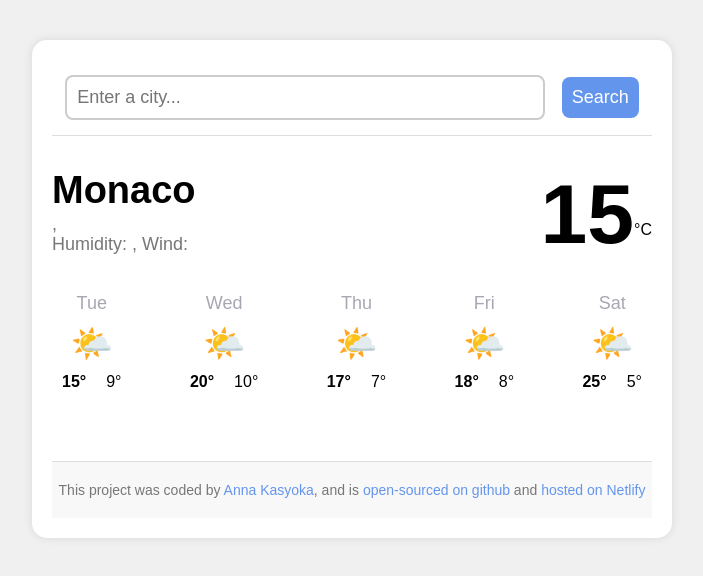
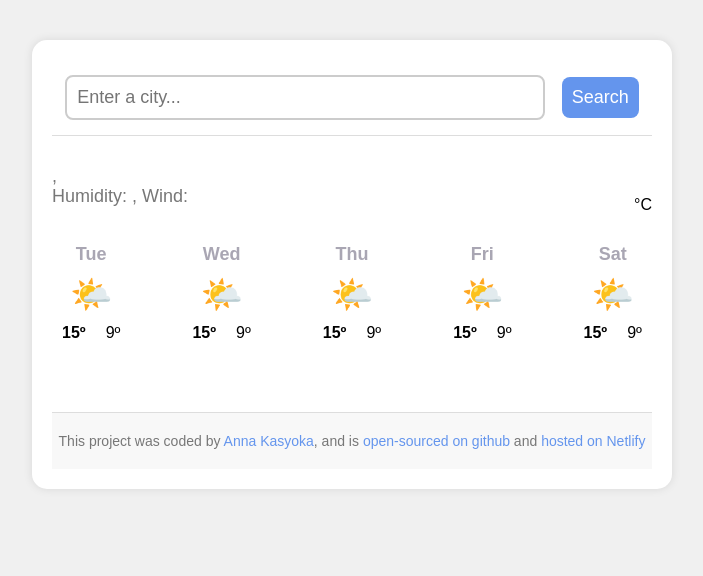
Before and after one commit to annakasyoka-eng/forecast-hub-project, a plain HTML site: page index.html in a window 1280 px wide. Shown: the whole page, without its empty margins (288-991 px from the left). Drawn offline with nearby package versions, Linux system fonts and the light colour scheme.

Commit message:
Add JS templates for UI structure

```diff
--- a/index.html
+++ b/index.html
@@ -18,8 +18,8 @@
      <main>
       <div class="weather-app-data">
        <div>
-         <h1 class="weather-app-city">
-          Monaco
+         <h1 class="weather-app-city"
+          id="city">
          </h1>
          <p class="weather-app-details">
           <span id="time"></span>,<span id="description"></span>
@@ -29,63 +29,12 @@
        </div>
         <div class="weather-app-container">
          <div class="weather-app-icon" id="icon"></div>
-         <div class="weather-app-temperature">15</div>
+         <div class="weather-app-temperature" id="temperature"></div>
          <div class="weather-app-unit">°C</div>
         </div>
       </div>
-       <div class="weather-forecast">
-          <div class="weather-forecast-day">
-            <div class="weather-forecast-date">Tue</div>
-            <div class="weather-forecast-icon">🌤️</div>
-            <div class="weather-forecast-temperatures">
-              <div class="weather-forecast-temperature">
-                <strong>15°</strong>
-              </div>
-              <div class="weather-forecast-temperature">9°</div>
-            </div>
-          </div>
-          <div class="weather-forecast-day">
-            <div class="weather-forecast-date">Wed</div>
-            <div class="weather-forecast-icon">🌤️</div>
-            <div class="weather-forecast-temperatures">
-              <div class="weather-forecast-temperature">
-                <strong>20°</strong>
-              </div>
-              <div class="weather-forecast-temperature">10°</div>
-            </div>
-          </div>
-          <div class="weather-forecast-day">
-            <div class="weather-forecast-date">Thu</div>
-            <div class="weather-forecast-icon">🌤️</div>
-            <div class="weather-forecast-temperatures">
-              <div class="weather-forecast-temperature">
-                <strong>17°</strong>
-              </div>
-              <div class="weather-forecast-temperature">7°</div>
-            </div>
-          </div>
-          <div class="weather-forecast-day">
-            <div class="weather-forecast-date">Fri</div>
-            <div class="weather-forecast-icon">🌤️</div>
-            <div class="weather-forecast-temperatures">
-              <div class="weather-forecast-temperature">
-                <strong>18°</strong>
-              </div>
-              <div class="weather-forecast-temperature">8°</div>
-            </div>
-          </div>
-          <div class="weather-forecast-day">
-            <div class="weather-forecast-date">Sat</div>
-            <div class="weather-forecast-icon">🌤️</div>
-            <div class="weather-forecast-temperatures">
-              <div class="weather-forecast-temperature">
-                <strong>25°</strong>
-              </div>
-              <div class="weather-forecast-temperature">5°</div>
-            </div>
-          </div>
-        </div>
-      </body>
+       <div class="weather-forecast" id="forecast">
+
      </main>
 
      <footer>
--- a/index.js
+++ b/index.js
@@ -36,6 +36,30 @@ function searchCity(city) {
   axios.get(apiUrl).then(showTemperature);
 }
 
+function displayForecast() {
+  let days = ["Tue", "Wed", "Thu", "Fri", "Sat"];
+  let forecastHtml = "";
+
+  days.forEach(function (day) {
+    forecastHtml =
+      forecastHtml +
+      `
+      <div class="weather-forecast-day">
+        <div class="weather-forecast-date">${day}</div>
+        <div class="weather-forecast-icon">🌤️</div>
+        <div class="weather-forecast-temperatures">
+          <div class="weather-forecast-temperature">
+            <strong>15º</strong>
+          </div>
+          <div class="weather-forecast-temperature">9º</div>
+        </div>
+      </div>
+    `;
+  });
+    let forecastElement = document.querySelector("#forecast");
+  forecastElement.innerHTML = forecastHtml;
+}
+
 function changeCity(event) {
   event.preventDefault();
   let cityInputElement = document.querySelector(".search-form-input");
@@ -47,3 +71,6 @@ function changeCity(event) {
 
 let searchFormElement = document.querySelector('.search-form');
 searchFormElement.addEventListener("submit", changeCity);
+
+
+displayForecast();
--- a/styles/index.css
+++ b/styles/index.css
@@ -102,6 +102,7 @@ main {
     font-size: 18px;
     line-height: 20px;
     margin-bottom: 10px;
+    font-weight: bold;
 }
 
 .weather-forecast-icon {
```
